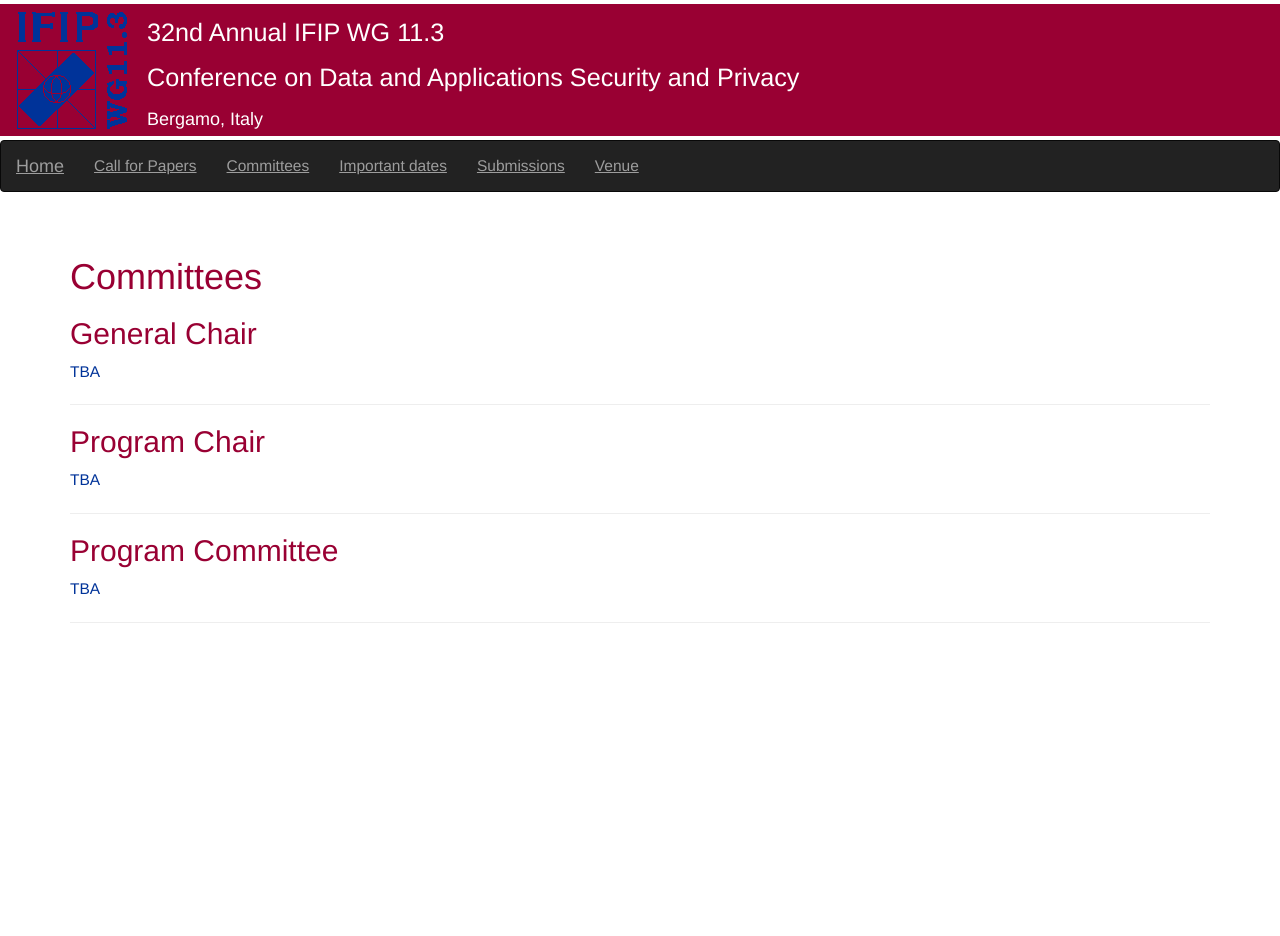
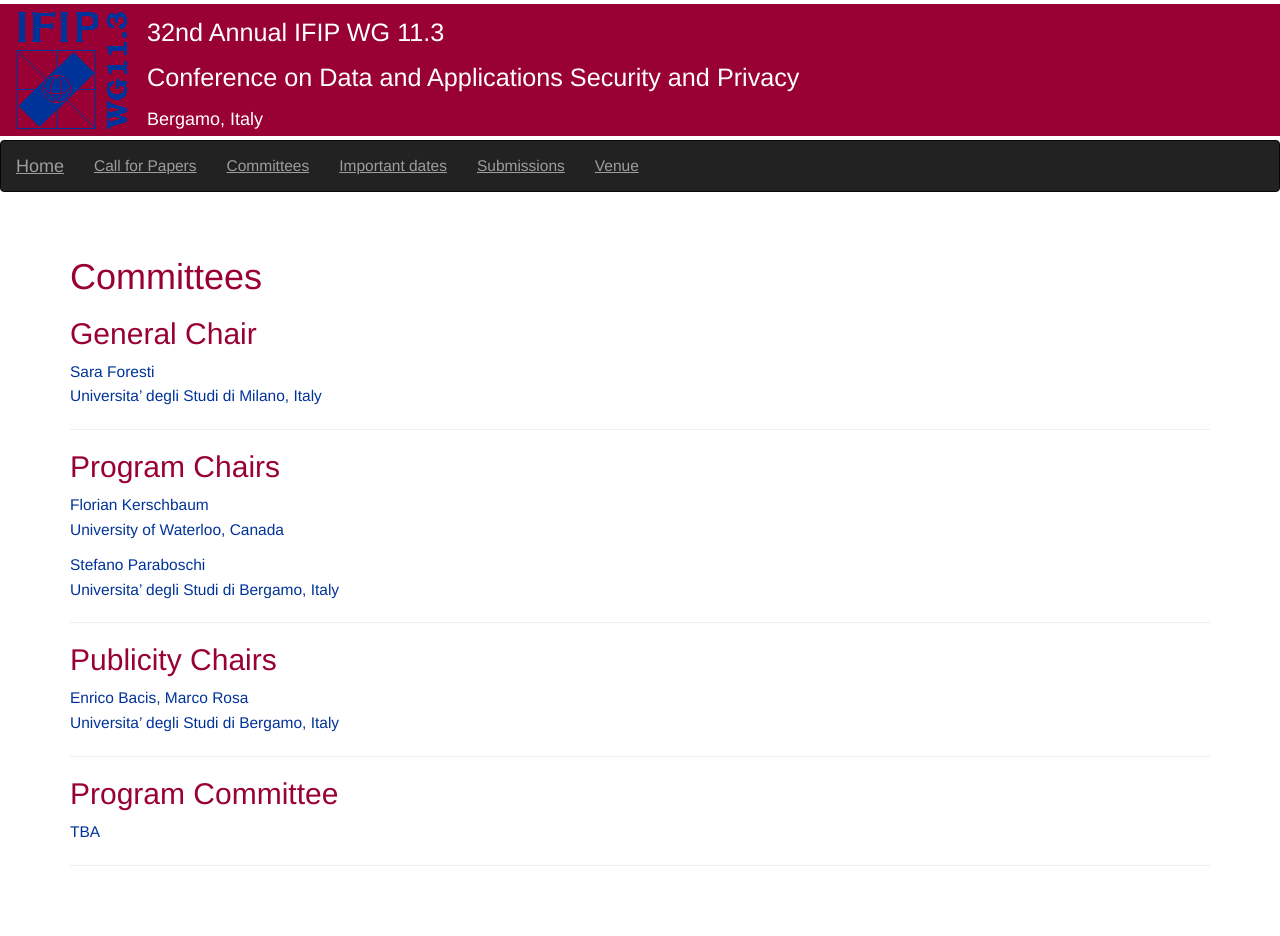
Before and after one commit to dbsec18/dbsec18.github.io, a Jekyll site: the page built from committees.markdown, in a window 1280 px wide. Built offline with Jekyll 4.4.1, drawn with Linux system fonts in a browser that asks for light colours; nearby versions of some CDN libraries; before the commit the page ends 900 px from its top, so only the background shows below that.

Commit message:
add committees

```diff
--- a/committees.markdown
+++ b/committees.markdown
@@ -6,12 +6,24 @@
 # Committees
 
 ## General Chair
-TBA
+Sara Foresti
+Universita' degli Studi di Milano, Italy
 
 --------------------------------------------------------------------------------
 
-## Program Chair
-TBA
+## Program Chairs
+Florian Kerschbaum
+University of Waterloo, Canada
+
+Stefano Paraboschi
+Universita' degli Studi di Bergamo, Italy
+
+--------------------------------------------------------------------------------
+
+## Publicity Chairs
+
+Enrico Bacis, Marco Rosa
+Universita' degli Studi di Bergamo, Italy
 
 --------------------------------------------------------------------------------
 
```
